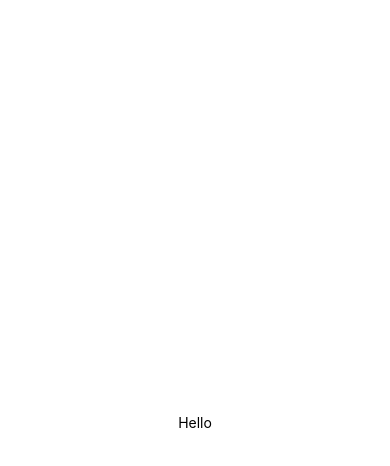
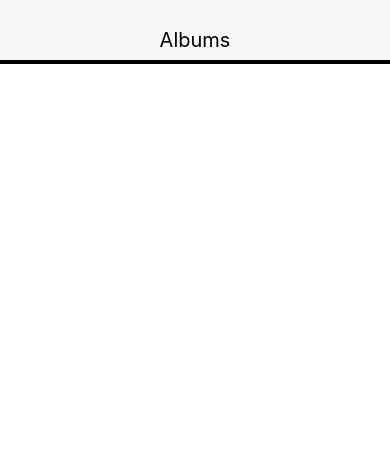
Before and after one commit to miroslav-kolosek/albums, a React Native app: screen / in a window 390 px wide. Shown: the top 466 px of the page. Built offline with nearby package versions, Linux system fonts and the light colour scheme.

Commit message:
Add reusable component Header

```diff
--- a/App.js
+++ b/App.js
@@ -1,21 +1,13 @@
 import React from 'react'
-import { StyleSheet, Text, View } from 'react-native'
+import { View } from 'react-native'
+import Header from './src/components/Header'
 
 export default class App extends React.Component {
   render() {
     return (
-      <View style={styles.container}>
-        <Text>Hello</Text>
+      <View>
+        <Header headerText="Albums" />
       </View>
     )
   }
 }
-
-const styles = StyleSheet.create({
-  container: {
-    flex: 1,
-    backgroundColor: '#fff',
-    alignItems: 'center',
-    justifyContent: 'center',
-  },
-})
--- a/package.json
+++ b/package.json
@@ -10,6 +10,7 @@
   },
   "dependencies": {
     "expo": "^30.0.1",
+    "prop-types": "^15.6.2",
     "react": "16.3.1",
     "react-native": "https://github.com/expo/react-native/archive/sdk-30.0.0.tar.gz"
   },
--- /dev/null
+++ b/src/components/Header.js
@@ -0,0 +1,35 @@
+import React from 'react'
+import { View, Text, StyleSheet } from 'react-native'
+import PropTypes from 'prop-types'
+
+const Header = ({ headerText }) => {
+  return (
+    <View style={styles.viewStyle}>
+      <Text style={styles.textStyle}>{headerText}</Text>
+    </View>
+  )
+}
+
+Header.propTypes = {
+  headerText: PropTypes.string.isRequired,
+}
+
+const styles = StyleSheet.create({
+  viewStyle: {
+    backgroundColor: '#f8f8f8',
+    justifyContent: 'center',
+    alignItems: 'center',
+    height: 60,
+    paddingTop: 20,
+    shadowColor: '#000',
+    shadowOffset: { width: 0, height: 4 },
+    shadowOpacity: 1,
+    elevation: 4,
+    position: 'relative',
+  },
+  textStyle: {
+    fontSize: 20,
+  },
+})
+
+export default Header
```
